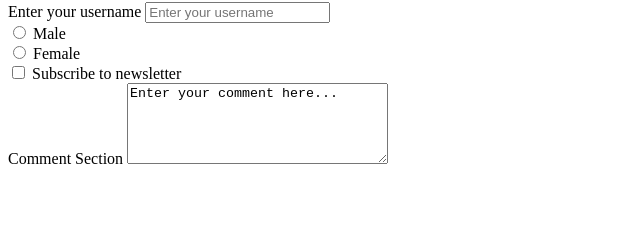
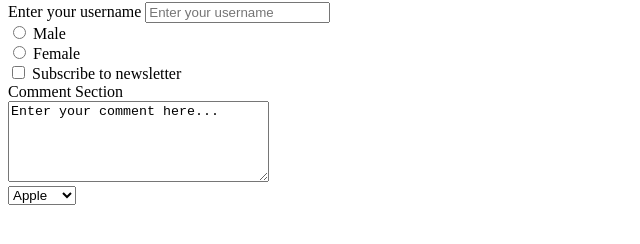
Before and after one commit to aditithakur16/Web-Development, a plain HTML site: page Day6/index.html in a window 1280 px wide. Shown: the part 78-322 px from the top of the page, without its empty margins (0-640 px from the left). Drawn offline with Linux system fonts and the light colour scheme.

Commit message:
Form continue

```diff
--- a/Day6/index.html
+++ b/Day6/index.html
@@ -27,8 +27,16 @@
     </div>
     <div>
         <label for="comment">Comment Section</label>
+        <br>
         <textarea name="comment" id="comment" cols="30" rows="5">Enter your comment here...
         </textarea>
+    </div>
+    <div>
+        <select name="Fruits" id="fruit">
+            <option value="apple">Apple</option>
+            <option value="mango">Mango</option>
+            <option value="banana">Banana</option>
+        </select>
     </div>
     </form>
     <script src="script.js"></script>
```
